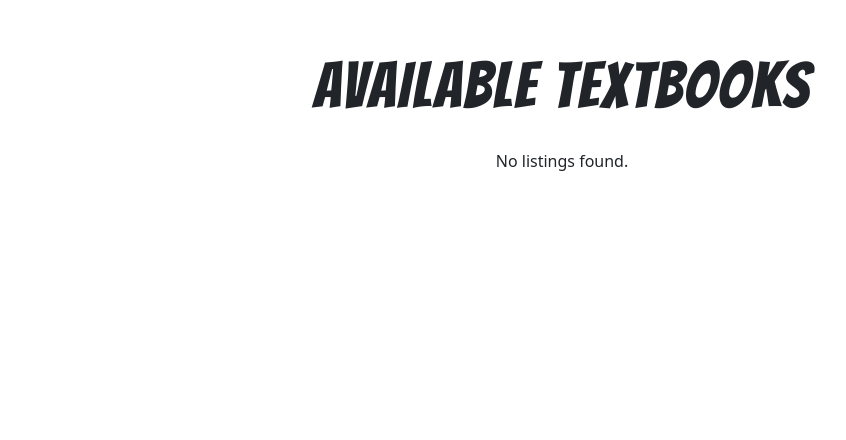
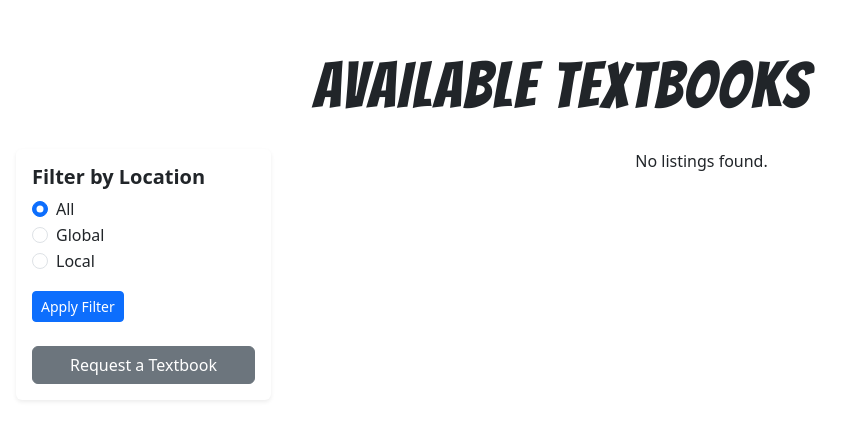
Before and after one commit to Navnedia/Textbook-X-Change, a Django app: page /listings/ in a window 1280 px wide. Shown: the part 118-558 px from the top of the page, without its empty margins (78-924 px from the left). Run offline with Django 5.2, Linux system fonts and the light colour scheme; data that the repository does not hold is empty.

Commit message:
Added local/global filter to browse page & placeholder request a textbook button

```diff
--- a/listings/templates/listings.html
+++ b/listings/templates/listings.html
@@ -9,6 +9,39 @@
 <div class="container mt-5">
     <h2 class="text-center mb-4 bangers-font">Available Textbooks</h2>
 
+    <div class="row">
+        <!-- Left Sidebar: Filter Options -->
+        <div class="col-md-3">
+            <div class="card p-3 shadow-sm">
+                <h5 class="fw-bold">Filter by Location</h5>
+                <form method="GET" action="{% url 'listings:listing_page' %}">
+                    <div class="form-check">
+                        <input class="form-check-input" type="radio" name="location" id="all" value="All"
+                            {% if location_filter == "All" %}checked{% endif %}>
+                        <label class="form-check-label" for="all">All</label>
+                    </div>
+                    <div class="form-check">
+                        <input class="form-check-input" type="radio" name="location" id="global" value="Global"
+                            {% if location_filter == "Global" %}checked{% endif %}>
+                        <label class="form-check-label" for="global">Global</label>
+                    </div>
+                    <div class="form-check">
+                        <input class="form-check-input" type="radio" name="location" id="local" value="Local"
+                            {% if location_filter == "Local" %}checked{% endif %}>
+                        <label class="form-check-label" for="local">Local</label>
+                    </div>
+                    <button type="submit" class="btn btn-primary btn-sm mt-3">Apply Filter</button>
+                </form>
+
+                <!-- Request a Textbook Button (Placeholder) -->
+                <button class="btn btn-secondary mt-4 w-100" onclick="alert('Request Textbook functionality coming soon!')">
+                    Request a Textbook
+                </button>
+            </div>
+        </div>
+
+        <!-- Right Section: Listings -->
+        <div class="col-md-9">
             <div class="row">
                 {% for listing in listings %}
                 <div class="col-md-4 mb-4">
@@ -30,7 +63,7 @@
                             <p class="card-text"><strong>ISBN:</strong> {{ listing.isbn }}</p>
 
                             <!-- View Details Button -->
-                    <a href="{% url 'listings:textbook_details' listing.pk %}" class="btn btn-primary btn-sm view-details-btn">
+                            <a href="{% url 'listings:textbook_details' listing.pk %}" class="btn btn-primary btn-sm">
                                 View Details
                             </a>
 
@@ -48,46 +81,12 @@
                 {% endfor %}
             </div>
         </div>
-
-<!-- Bootstrap Modal -->
-<div class="modal fade" id="detailsModal" tabindex="-1" aria-labelledby="detailsModalLabel" aria-hidden="true">
-    <div class="modal-dialog modal-dialog-centered">
-        <div class="modal-content">
-            <div class="modal-header">
-                <h5 class="modal-title" id="detailsModalLabel">Textbook Details</h5>
-                <button type="button" class="btn-close" data-bs-dismiss="modal" aria-label="Close"></button>
-            </div>
-            <div class="modal-body">
-                <p><strong>Title:</strong> <span id="modal-title"></span></p>
-                <p><strong>Price:</strong> <span id="modal-price"></span></p>
-                <p><strong>Description:</strong> <span id="modal-description"></span></p>
-            </div>
-            <div class="modal-footer d-flex justify-content-between">
-                <!-- Placeholder link for future textbook page -->
-                <a href="#" class="text-primary text-decoration-none" id="visit-textbook-link">Visit Textbook's Page</a>
-
-                <!-- Close button -->
-                <button type="button" class="btn btn-secondary" data-bs-dismiss="modal">Close</button>
-            </div>
-        </div>
     </div>
 </div>
 
 <!-- JavaScript for Modal & Cart Functionality -->
 <script>
     document.addEventListener("DOMContentLoaded", function() {
-        var modalTitle = document.getElementById("modal-title");
-        var modalPrice = document.getElementById("modal-price");
-        var modalDescription = document.getElementById("modal-description");
-
-        document.querySelectorAll(".view-details-btn").forEach(button => {
-            button.addEventListener("click", function() {
-                modalTitle.innerText = this.getAttribute("data-title");
-                modalPrice.innerText = this.getAttribute("data-price");
-                modalDescription.innerText = this.getAttribute("data-description");
-            });
-        });
-
         document.querySelectorAll(".add-to-cart").forEach(button => {
             button.addEventListener("click", function() {
                 alert("Item added to cart (placeholder functionality)");
@@ -111,11 +110,6 @@
         box-shadow: 0px 2px 5px rgba(0, 0, 0, 0.1);
     }
 
-    .card-body h6 {
-        font-size: 0.9rem;
-    }
-
-    /* Plus Button for Add to Cart */
     .add-to-cart {
         position: absolute;
         bottom: 10px;
@@ -127,14 +121,15 @@
         justify-content: center;
         align-items: center;
         font-size: 18px;
-        background-color: grey; /* Grey background */
-        color: white; /* White icon color */
+        background-color: grey;
+        color: white;
         border: none;
         transition: background-color 0.2s ease;
     }
 
     .add-to-cart:hover {
-        background-color: darkgrey; /* Slightly darker grey on hover */
+        background-color: darkgrey;
     }
 </style>
+
 {% endblock %}
--- a/listings/views.py
+++ b/listings/views.py
@@ -1,12 +1,10 @@
-from django.shortcuts import render, redirect
+from django.shortcuts import render, redirect, get_object_or_404
 from django.http import HttpRequest, HttpResponse, JsonResponse
 from .forms import ListingForm, PrelistForm
 from .models import Listing
 from .services.autofill import PrelistSuggestionsProvider
-from django.shortcuts import get_object_or_404
 
-# Create your views here:
-
+# Prelist View
 def prelist(request: HttpRequest) -> HttpResponse:
     if request.POST:
         form = PrelistForm(request.POST)
@@ -18,7 +16,7 @@ def prelist(request: HttpRequest) -> HttpResponse:
 
     return render(request, "prelist.html", {"form": PrelistForm()})
 
-
+# Create Listing View
 def create_listing(request: HttpRequest, autofill_data: Listing | None = None) -> HttpResponse:
     if not autofill_data and request.method == "POST":
         form = ListingForm(request.POST, request.FILES)
@@ -32,17 +30,29 @@ def create_listing(request: HttpRequest, autofill_data: Listing | None = None) -
         form = ListingForm(instance=autofill_data)
     return render(request, "create_listing.html", {"form": form})
 
+# Listing Page with Filtering
+def listing_page(request):
+    location_filter = request.GET.get("location", "All")
 
-def listing_page(request):
-    listings = Listing.objects.all().order_by("-id")
-    return render(request, "listings.html", {"listings": listings})
+    if location_filter == "Global":
+        listings = Listing.objects.filter(location="Global").order_by("-id")
+    elif location_filter == "Local":
+        listings = Listing.objects.filter(location="Local").order_by("-id")
+    else:
+        listings = Listing.objects.all().order_by("-id")  # Default: Show all listings
 
+    return render(request, "listings.html", {
+        "listings": listings,
+        "location_filter": location_filter
+    })
+
+# Textbook Details View
 def textbook_details(request, pk):
     listing = get_object_or_404(Listing, pk=pk)
     return render(request, "textbook_details.html", {"listing": listing})
 
-#############################################################################################################################################
-#refactored guiseppes code and used ai
+############################################################################################################################
+# Refactored code using AI for enhanced readability and maintainability
 
 import re
 import os
@@ -62,7 +72,7 @@ from selenium.webdriver.support.ui import WebDriverWait
 from selenium.webdriver.support import expected_conditions as EC
 from webdriver_manager.chrome import ChromeDriverManager
 
-# Define your CSV file path
+# Define CSV file path
 CSV_FILE_PATH = "scraped_results.csv"
 
 def calculate_suggested_prices(prices):
@@ -72,7 +82,7 @@ def calculate_suggested_prices(prices):
     q3 = np.percentile(prices, 75)
     median = np.median(prices)
     price_spread = max(prices) - min(prices)
-    suggested_list_price = median  # For example, use the median
+    suggested_list_price = median  # Example: Use the median
     suggested_buy_price = round(q1 + (0.1 * price_spread), 2)
     return suggested_list_price, suggested_buy_price
 
@@ -153,7 +163,7 @@ class EbayPriceScraperView(View):
             driver.quit()
 
             # Remove outliers from new and used prices
-            prices_new_filtered = prices_new  # or use remove_outliers(prices_new)
+            prices_new_filtered = prices_new
             prices_used_filtered = remove_outliers(prices_used)
 
             # Compute price statistics for new books
@@ -179,22 +189,8 @@ class EbayPriceScraperView(View):
             return {
                 "isbn": isbn,
                 "listings_found": len(prices_new) + len(prices_used),
-                "new": {
-                    "median_price": median_price_new,
-                    "q1_price": q1_price_new,
-                    "q3_price": q3_price_new,
-                    "count": len(prices_new),
-                    "price_samples": prices_new_filtered[:5]
-                },
-                "used": {
-                    "median_price": median_price_used,
-                    "q1_price": q1_price_used,
-                    "q3_price": q3_price_used,
-                    "suggested_list_price": suggested_list_price_used,
-                    "suggested_buy_price": suggested_buy_price_used,
-                    "count": len(prices_used),
-                    "price_samples": prices_used_filtered[:5]
-                }
+                "new": {"median_price": median_price_new, "q1_price": q1_price_new, "q3_price": q3_price_new},
+                "used": {"median_price": median_price_used, "q1_price": q1_price_used, "q3_price": q3_price_used}
             }
         except Exception as e:
             driver.quit()
@@ -212,13 +208,3 @@ class EbayPriceScraperView(View):
             return JsonResponse(data)
         except Exception as e:
             return JsonResponse({"error": str(e)}, status=500)
-
-    def post(self, request):
-        isbn = request.POST.get("isbn", "").strip()
-        if not is_valid_isbn10(isbn):
-            return render(request, "landing.html", {"error": "Please enter a valid ISBN."})
-        try:
-            data = self.scrape_data(isbn)
-            return render(request, "landing.html", data)
-        except Exception as e:
-            return render(request, "landing.html", {"error": str(e)})
```
Lines whose indentation alone changed are shown as unchanged.
